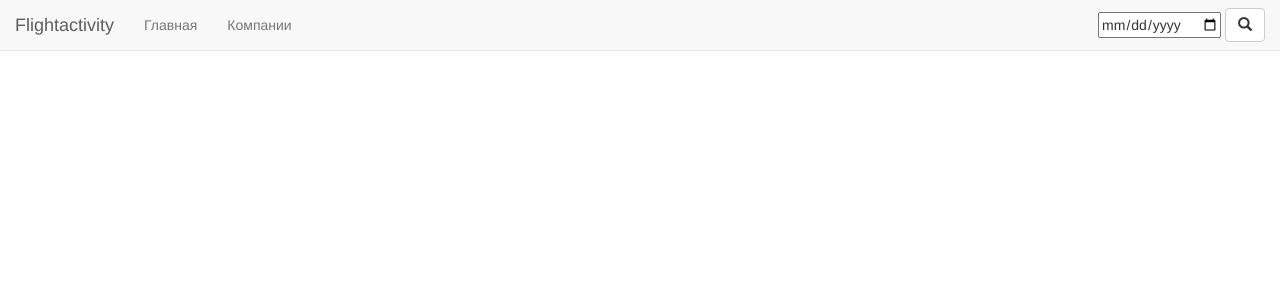
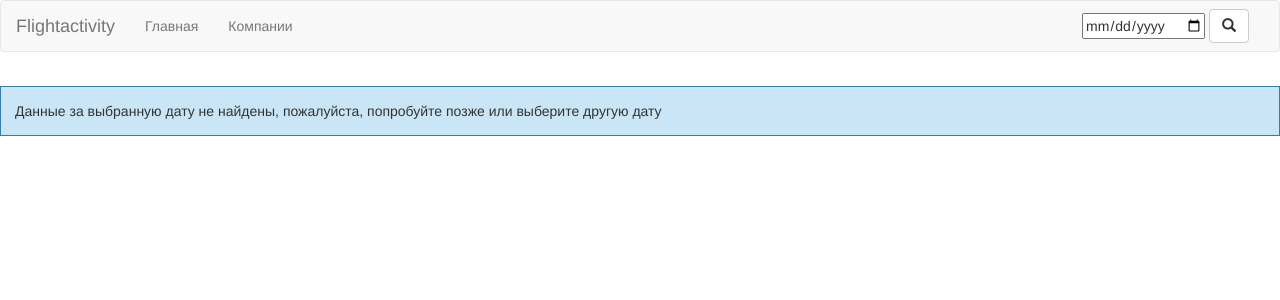
Before and after one commit to NotHardEngineer/Flightactivity_flask, a Flask app: page / in a window 1280 px wide. Shown: the top 300 px of the page. Run offline with Flask 3, Linux system fonts and the light colour scheme; some libraries are stand-ins or nearby versions.

Commit message:
idk some old changes

```diff
--- a/src/main.py
+++ b/src/main.py
@@ -4,7 +4,9 @@ from flask import (
     Blueprint,
     render_template,
     request,
-    current_app
+    current_app,
+    flash,
+    g
 )
 from datetime import datetime
 import time
@@ -83,6 +85,7 @@ def main():
                                    )
         else:
             current_app.logger.info("Main page without data returned in %s sec" % format(time.time() - start_time, '.2f'))
+            flash("Данные за выбранную дату не найдены, пожалуйста, попробуйте позже или выберите другую дату")
             return render_template("nodata.html")
 
 
--- a/src/static/style.css
+++ b/src/static/style.css
@@ -1,3 +1,5 @@
+.flash { margin: 1em 0; padding: 1em; background: #cae6f6; border: 1px solid #377ba8; }
+
 @-ms-viewport{
     width: device-width;
 }
--- a/src/templates/base.html
+++ b/src/templates/base.html
@@ -22,7 +22,7 @@
 
 <body>
 
-<nav class="navbar navbar-default navbar-fixed-top">
+<nav class="navbar navbar-default">
     <div class="container-fluid">
 
         <div class="navbar-header">
@@ -70,8 +70,22 @@
     document.getElementById("flights_date").defaultValue = date;
 </script>
 
-{%block content%}
-{%endblock%}
+<div class="container-fluid">
+    {% for message in get_flashed_messages() %}
+    <div class="row">
+        <div class="flash">{{ message }}</div>
+    </div>
+    {% endfor %}
+
+
+
+
+</div>
+<div class="container-fluid content">
+
+{% block content %}{% endblock %}
+</div>
+
 </body>
 
 </html>
--- a/src/templates/companies.html
+++ b/src/templates/companies.html
@@ -1,6 +1,6 @@
 {% extends 'base.html' %}
 {% block content %}
-<div class="container-fluid" style="padding-top: 60px" id="graphsContainer">
+<div class="container-fluid" id="graphsContainer">
     <div class="row">
         <div class="col-md-6 col-md-offset-3 col-xs-12">
             <h1>Рейсы по компаниям за {{date_for_show}}</h1>
--- a/src/templates/index.html
+++ b/src/templates/index.html
@@ -1,6 +1,6 @@
 {% extends 'base.html' %}
 {% block content %}
-<div class="container-fluid" style="padding-top: 60px">
+<div class="container-fluid">
 
     <div class="row">
         <div class="col-md-6 col-md-offset-3 col-xs-12">
```
